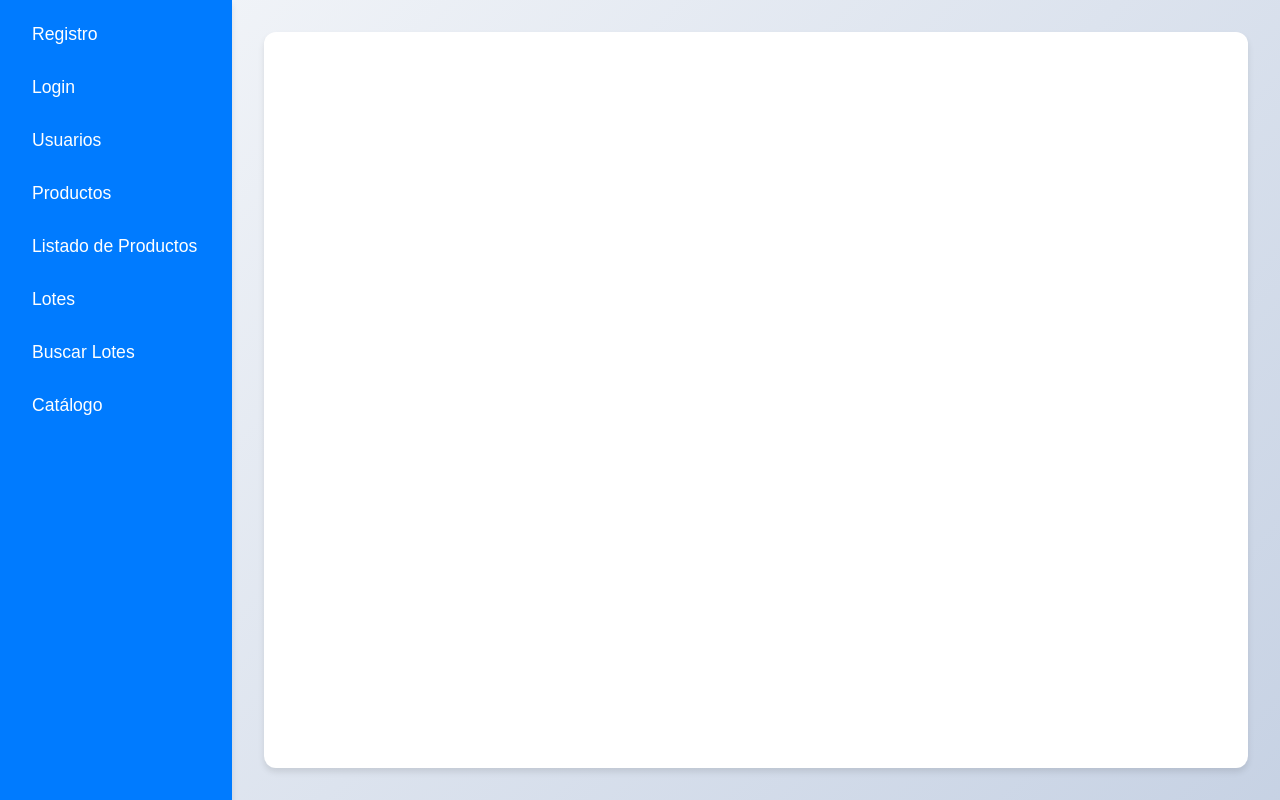
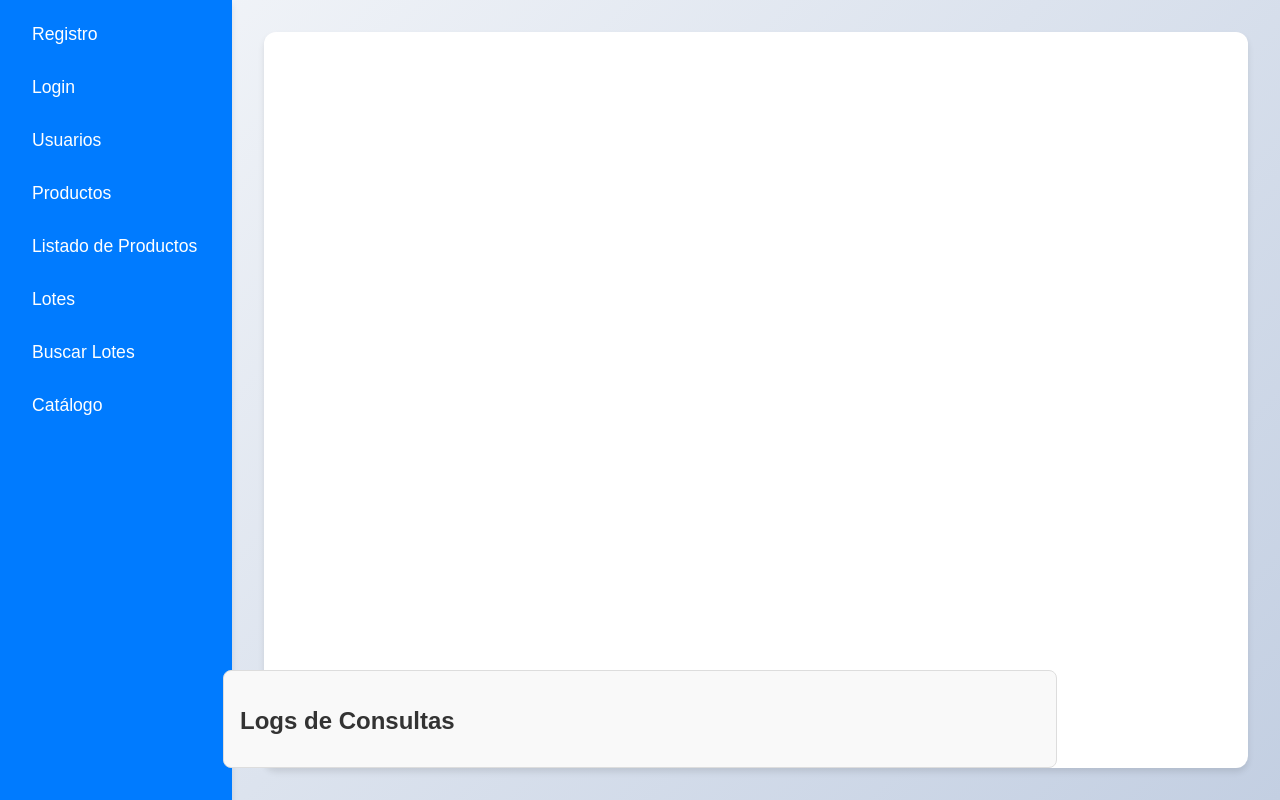
Before and after one commit to carlos-illobre/ingenieriadedatosiitpo, a React (Create React App) app: page / in a window 1280 px wide. Shown: the top 800 px of the page. Built offline with nearby package versions, Linux system fonts and the light colour scheme; what neo4j-driver would draw is missing.

Commit message:
fix: logs

```diff
--- a/src/App.css
+++ b/src/App.css
@@ -340,3 +340,39 @@ tr:hover {
 .lote-search tr:hover {
   background: #f1f1f1;
 }
+
+/* Estilos para la sección de logs */
+.logs {
+  position: fixed; /* Fija la sección en la parte inferior */
+  bottom: 0; /* La coloca en la parte inferior */
+  left: 0; /* La alinea a la izquierda */
+  right: 0; /* La alinea a la derecha */
+  background: #f9f9f9;
+  border-top: 1px solid #ddd; /* Borde superior para separar del contenido */
+  padding: 1rem;
+  max-height: 200px; /* Altura máxima para la sección de logs */
+  overflow-y: auto; /* Permite hacer scroll interno si hay muchos logs */
+  z-index: 1000; /* Asegura que esté por encima del contenido */
+}
+
+.logs h2 {
+  margin-bottom: 1rem;
+  font-size: 1.5rem;
+  color: #333;
+}
+
+.logs ul {
+  list-style-type: none;
+  padding: 0;
+  margin: 0; /* Elimina el margen predeterminado */
+}
+
+.logs li {
+  background: #e9ecef;
+  padding: 0.75rem;
+  margin: 0.5rem 0;
+  border-radius: 8px;
+  font-family: 'Courier New', monospace;
+  font-size: 0.9rem;
+  color: #333;
+}
--- a/src/App.js
+++ b/src/App.js
@@ -15,6 +15,7 @@ import './App.css';
 function App() {
   const [logs, setLogs] = useState([]);
 
+  // Función para agregar logs
   const addLog = (type, message) => {
     setLogs((prevLogs) => [...prevLogs, { type, message }]);
   };
@@ -30,13 +31,13 @@ function App() {
             <Route path="/users" element={<UserListPage addLog={addLog} />} />
             <Route path="/products" element={<ProductFormPage addLog={addLog} />} />
             <Route path="/product-list" element={<ProductListPage addLog={addLog} />} />
+            <Route path="/catalog" element={<ProductCatalogPage addLog={addLog} />} />
             <Route path="/lotes" element={<LoteFormPage addLog={addLog} />} />
             <Route path="/lotes-search" element={<LoteSearchPage addLog={addLog} />} />
-            <Route path="/catalog" element={<ProductCatalogPage addLog={addLog} />} />
           </Routes>
         </div>
       </div>
-      <LogsSection logs={logs} />
+      <LogsSection logs={logs} /> {/* Mostrar la sección de logs */}
     </Router>
   );
 }
```
